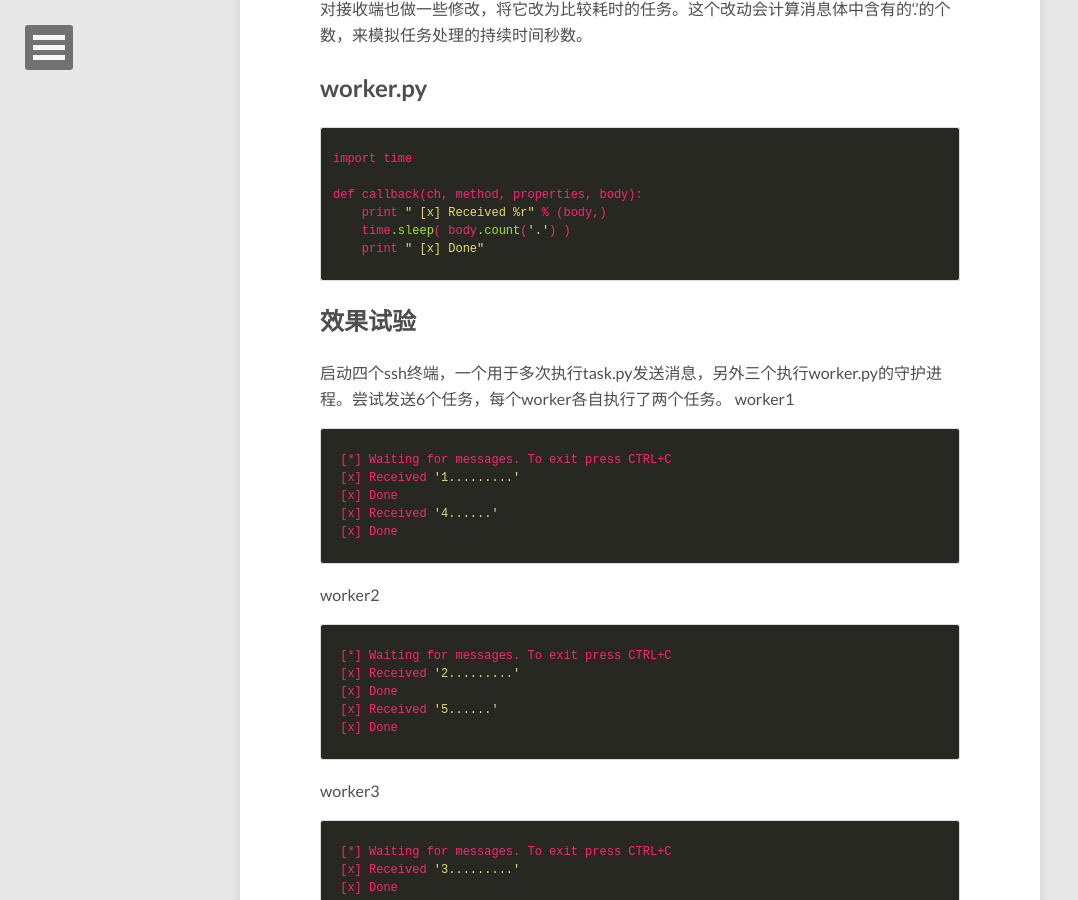
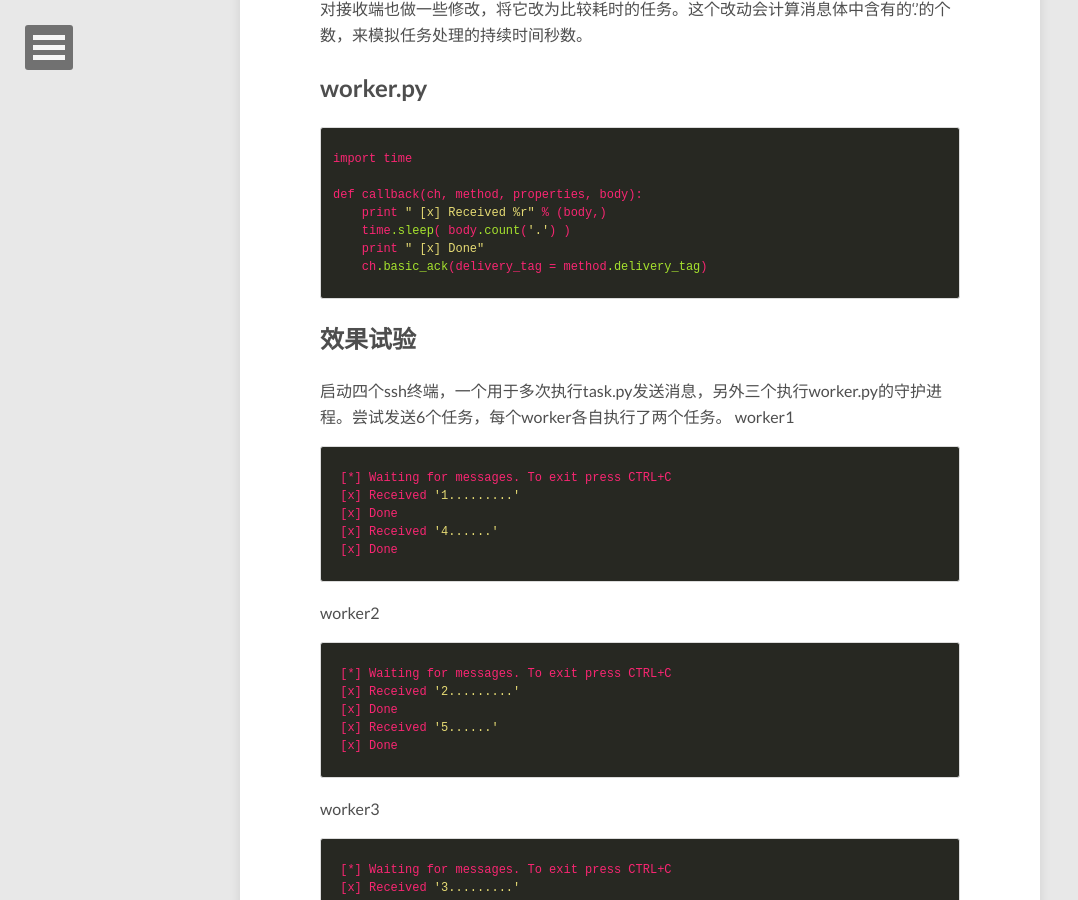
Before and after one commit to seethedoor/seethedoor.github.io, a Jekyll site: the page built from _posts/2016-06-01-how-to-rabbitmq-workqueue.md, in a window 1280 px wide and 900 px high, scrolled down 903 px. Shown: the whole window, without its empty margins (0-1078 px from the left). Built offline with Jekyll 4.4.1, drawn with Linux system fonts in a browser that asks for light colours; nearby versions of some CDN libraries.

Commit message:
add new post

```diff
--- a/_posts/2016-06-01-how-to-rabbitmq-workqueue.md
+++ b/_posts/2016-06-01-how-to-rabbitmq-workqueue.md
@@ -33,6 +33,7 @@ def callback(ch, method, properties, body):
     print " [x] Received %r" % (body,)
     time.sleep( body.count('.') )
     print " [x] Done"
+    ch.basic_ack(delivery_tag = method.delivery_tag)
 {% endhighlight %}
 
 ## 效果试验
```
